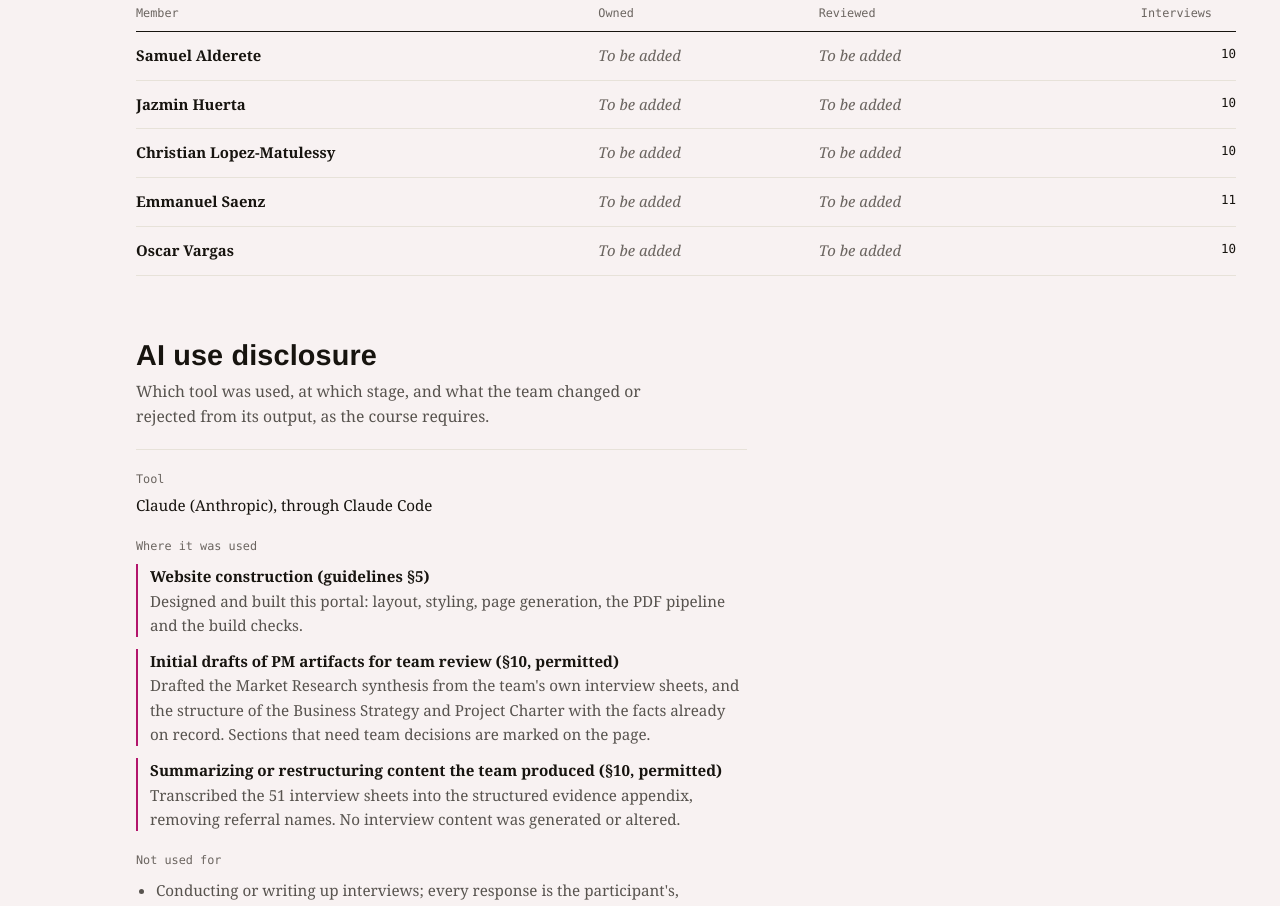
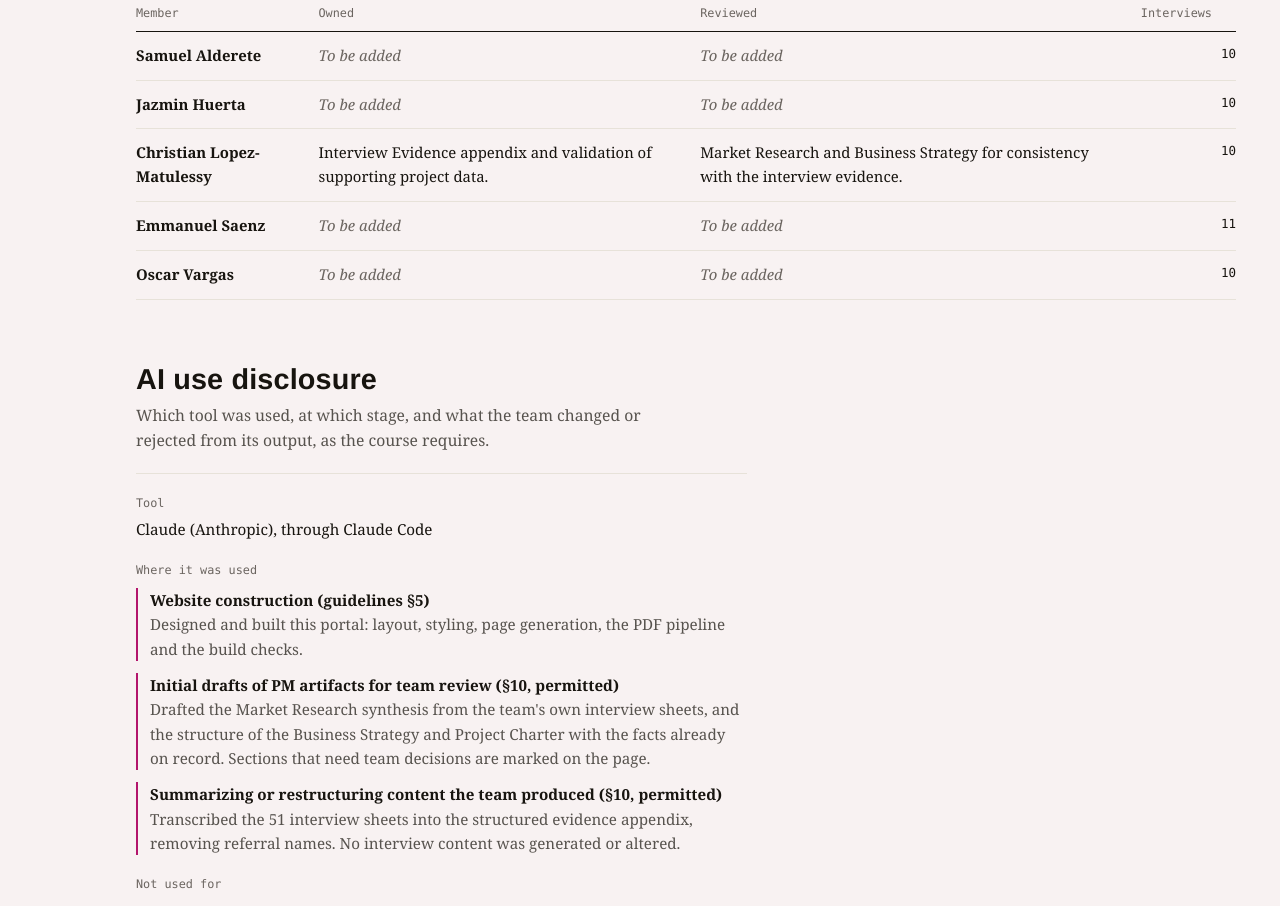
Before and after one commit to saalderete/GPI-Event-Tracker, a Next.js app: page /sprint-1 in a window 1280 px wide. Shown: the part 2320-3226 px from the top of the page. Built offline with nearby package versions, Linux system fonts and the light colour scheme.

Commit message:
Update contributions.ts

```diff
--- a/content/sprint-1/contributions.ts
+++ b/content/sprint-1/contributions.ts
@@ -10,7 +10,11 @@ export interface Contribution {
 export const contributions: Contribution[] = [
   { member: "samuel", owned: null, reviewed: null },
   { member: "jazmin", owned: null, reviewed: null },
-  { member: "christian", owned: null, reviewed: null },
+  {
+  member: "christian",
+  owned: "Interview Evidence appendix and validation of supporting project data.",
+  reviewed: "Market Research and Business Strategy for consistency with the interview evidence."
+  },
   { member: "emmanuel", owned: null, reviewed: null },
   { member: "oscar", owned: null, reviewed: null }
 ];
```
